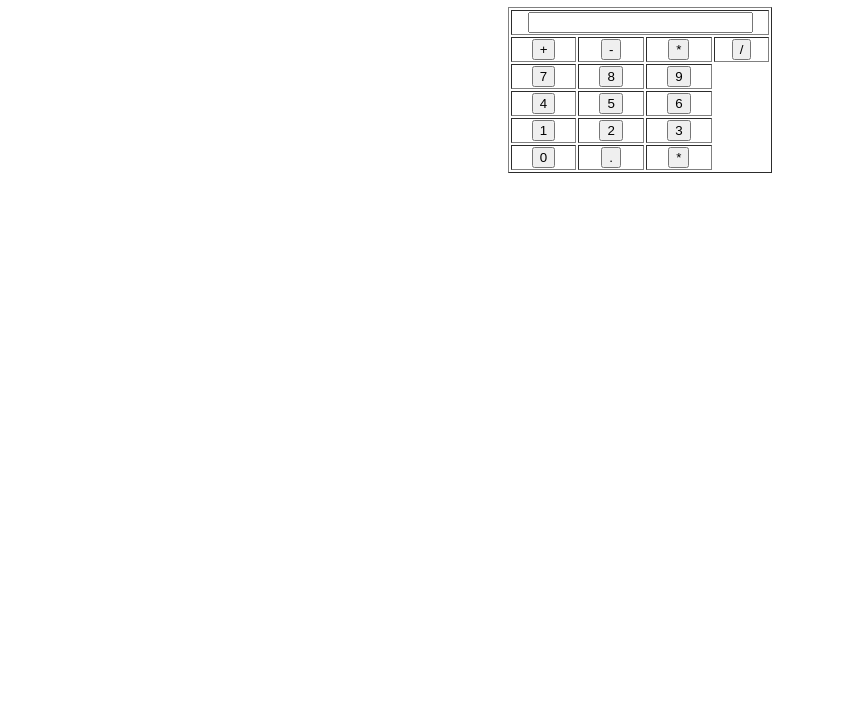
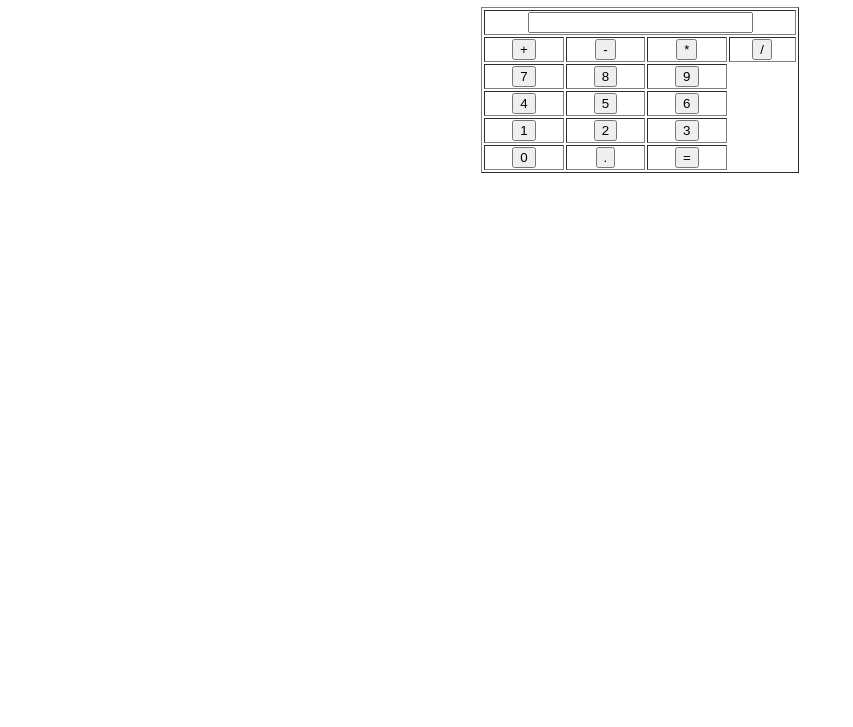
Before and after one commit to rmartinezpadilla/CursoDeJS, a plain HTML site: page Pildoras_Inf_Video_25_Eventos_II/Calculadora.html in a window 1280 px wide. Shown: the part 73-800 px from the top of the page, without its empty margins (0-853 px from the left). Drawn offline with Linux system fonts and the light colour scheme.

Commit message:
viernes 12 ago

```diff
--- a/Pildoras_Inf_Video_25_Eventos_II/Calculadora.html
+++ b/Pildoras_Inf_Video_25_Eventos_II/Calculadora.html
@@ -6,6 +6,7 @@
     <meta name="viewport" content="width=device-width, initial-scale=1.0">
     <title>Calculadora</title>
     <script>
+        var sumar= false;
         var cifra="";
         var contador=0;
         function numeros_to_display(numero) {
@@ -21,12 +22,24 @@
 
             cifra="";
 
+            sumar=true;
+
+        }
+
+        function resultado() {
+
+            if (sumar) {
+                document.getElementById("display").value=contador+parseInt(cifra);
+
+
+            }
+
         }
     </script>
 </head>
 <body>
     <div>
-        <h1>calculadora video 25 y 26</h1>
+        <h1>calculadora video 25, 26 y 27</h1>
     </div>
     <div align="center">
     <table  border="1">
@@ -39,27 +52,27 @@
             <td width="26%"> <input type="button" value="+" name="button1" id="button1" onclick="suma()"></td>
             <td width="26%"> <input type="button" value="-" name="button2" id="button2"></td>
             <td width="26%"> <input type="button" value="*" name="button3" id="button3"></td>
-            <td width="26%"> <input type="button" value="/" name="button4" id="button4"></td>
+            <td width="35%"> <input type="button" value="/" name="button4" id="button4"></td>
         </tr>
         <tr align="center">
-            <td width="26%"> <input type="button" value="7" name="num7" id="num7" onclick="numeros_to_display(7)"></td>
-            <td width="26%"> <input type="button" value="8" name="num8" id="num8" onclick="numeros_to_display(8)"></td>
-            <td width="26%"> <input type="button" value="9" name="num9" id="num9" onclick="numeros_to_display(9)"></td>
+            <td > <input type="button" value="7" name="num7" id="num7" onclick="numeros_to_display(7)"></td>
+            <td > <input type="button" value="8" name="num8" id="num8" onclick="numeros_to_display(8)"></td>
+            <td > <input type="button" value="9" name="num9" id="num9" onclick="numeros_to_display(9)"></td>
         </tr>
         <tr align="center">
-            <td width="26%"> <input type="button" value="4" name="num4" id="num4" onclick="numeros_to_display(4)"></td>
-            <td width="26%"> <input type="button" value="5" name="num5" id="num5" onclick="numeros_to_display(5)"></td>
-            <td width="26%"> <input type="button" value="6" name="num6" id="num6" onclick="numeros_to_display(6)"></td>
+            <td> <input type="button" value="4" name="num4" id="num4" onclick="numeros_to_display(4)"></td>
+            <td> <input type="button" value="5" name="num5" id="num5" onclick="numeros_to_display(5)"></td>
+            <td> <input type="button" value="6" name="num6" id="num6" onclick="numeros_to_display(6)"></td>
         </tr>
         <tr align="center">
-            <td width="26%"> <input type="button" value="1" name="num1" id="num1" onclick="numeros_to_display(1)"></td>
-            <td width="26%"> <input type="button" value="2" name="num2" id="num2" onclick="numeros_to_display(2)"></td>
-            <td width="26%"> <input type="button" value="3" name="num3" id="num3" onclick="numeros_to_display(3)"></td>
+            <td> <input type="button" value="1" name="num1" id="num1" onclick="numeros_to_display(1)"></td>
+            <td> <input type="button" value="2" name="num2" id="num2" onclick="numeros_to_display(2)"></td>
+            <td> <input type="button" value="3" name="num3" id="num3" onclick="numeros_to_display(3)"></td>
         </tr>
         <tr align="center">
-            <td width="26%"> <input type="button" value="0"name="num0" id="num0" onclick="numeros_to_display(0)"></td>
-            <td width="26%"> <input type="button" value="." name="button15"></td>
-            <td width="26%"> <input type="button" value="*" name="button16"></td>
+            <td> <input type="button" value="0"name="num0" id="num0" onclick="numeros_to_display(0)"></td>
+            <td> <input type="button" value="." name="button15"></td>
+            <td> <input type="button" value="=" name="button16" onclick="resultado()"></td>
         </tr>
 
     </table>
```
